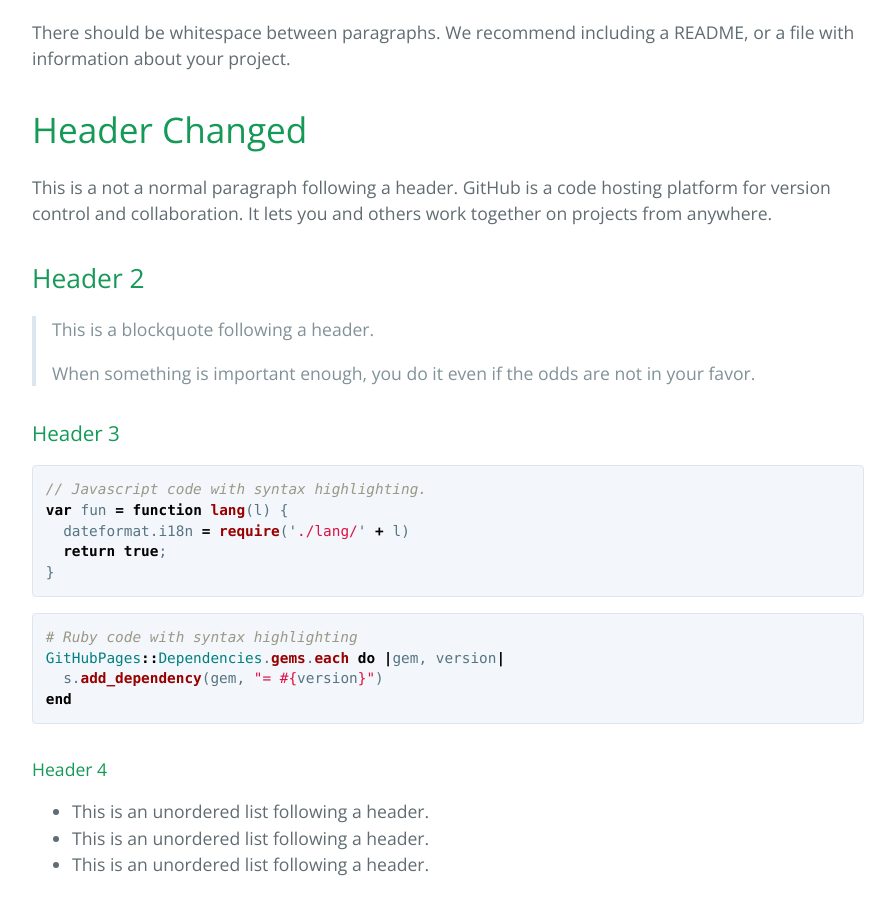
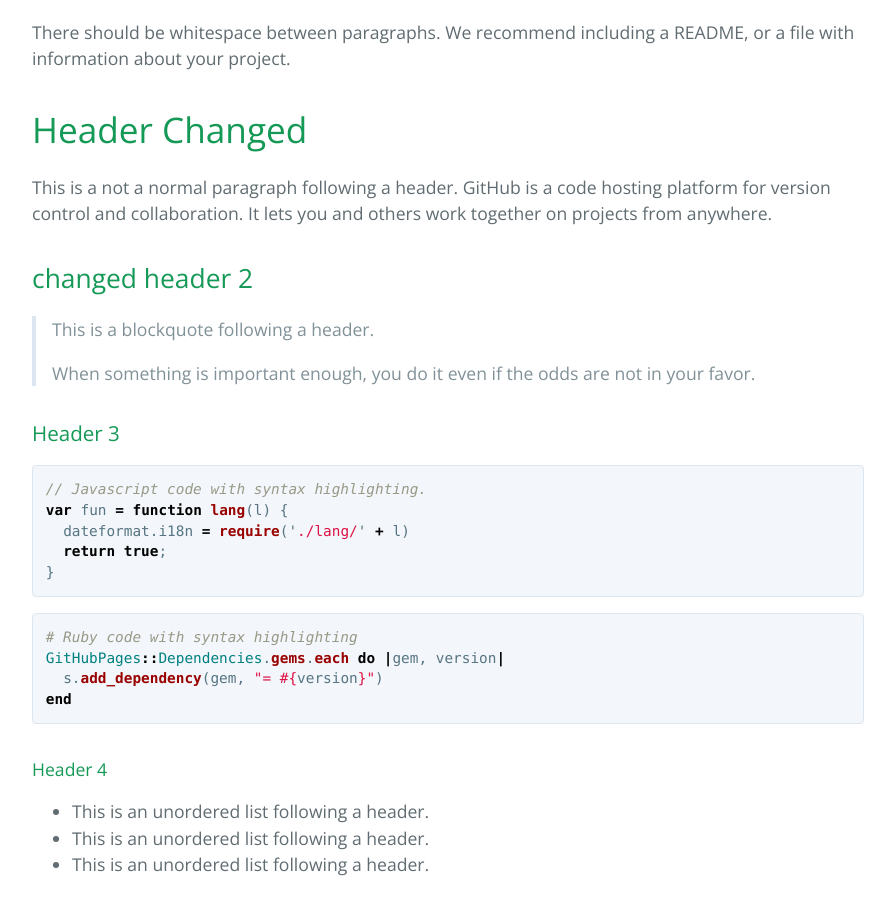
Before and after one commit to ugacyberarch/manual, a Jekyll site: the page built from index.md, in a window 1280 px wide and 900 px high, scrolled down 528 px. Shown: the whole window, without its empty margins (192-1087 px from the left). Built offline with Jekyll 4.4.1, drawn with Linux system fonts in a browser that asks for light colours.

Commit message:
changed header 2

```diff
--- a/index.md
+++ b/index.md
@@ -14,7 +14,7 @@ There should be whitespace between paragraphs. We recommend including a README,
 
 This is a not a normal paragraph following a header. GitHub is a code hosting platform for version control and collaboration. It lets you and others work together on projects from anywhere.
 
-## Header 2
+## changed header 2
 
 > This is a blockquote following a header.
 >
```
Also changed, not shown: 1 other file.
